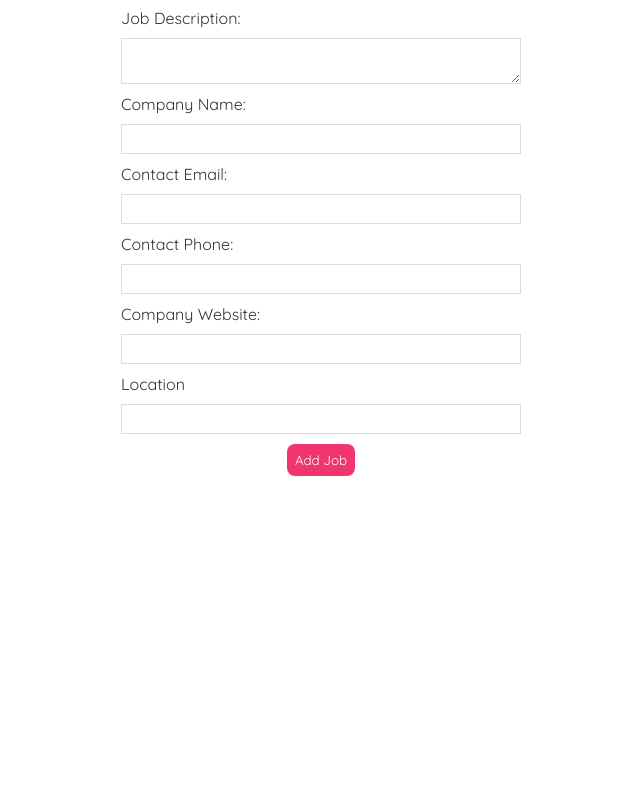
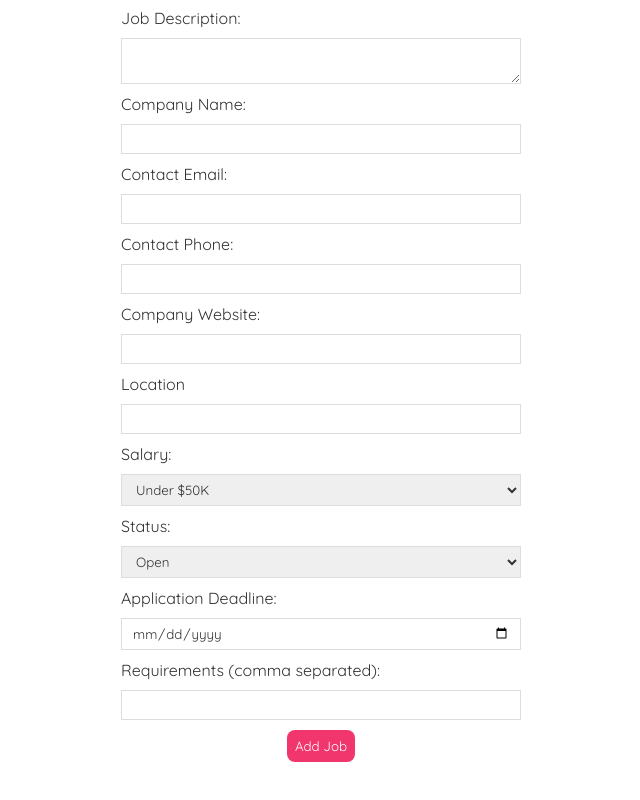
Before and after one commit to AaroSaila/metropolia-webdev-coding-marathon3, a React (Vite) app in the folder frontend/: page /jobs/add-job in a window 1280 px wide. Shown: the part 338-1138 px from the top of the page, without its empty margins (319-959 px from the left). Before the commit the page ends 874 px from the top, so only its background shows below. Built offline with nearby package versions, Linux system fonts and the light colour scheme; sample sign-in values are in the browser's storage.

Commit message:
Edit Signup

```diff
--- a/frontend/src/pages/AddJobPage.jsx
+++ b/frontend/src/pages/AddJobPage.jsx
@@ -8,12 +8,12 @@ const AddJobPage = () => {
   const [companyName, setCompanyName] = useState("");
   const [contactEmail, setContactEmail] = useState("");
   const [contactPhone, setContactPhone] = useState("");
-  const [website, setWebsite] = useState('');
-  const [location, setLocation] = useState('');
-  const [salary, setSalary] = useState('');
-  const [status, setStatus] = useState('open');
-  const [applicationDeadline, setApplicationDeadline] = useState('');
-  const [requirements, setRequirements] = useState('');
+  const [website, setWebsite] = useState("");
+  const [location, setLocation] = useState("");
+  const [salary, setSalary] = useState("");
+  const [status, setStatus] = useState("open");
+  const [applicationDeadline, setApplicationDeadline] = useState("");
+  const [requirements, setRequirements] = useState("");
 
   const user = JSON.parse(localStorage.getItem("user"));
   const token = user ? user.token : null;
@@ -58,7 +58,7 @@ const AddJobPage = () => {
       salary,
       status,
       applicationDeadline,
-      requirements: requirements.split(',').map(req => req.trim()),
+      requirements: requirements.split(",").map((req) => req.trim()),
     };
 
     const success = await addJob(newJob);
@@ -117,9 +117,55 @@ const AddJobPage = () => {
           onChange={(e) => setContactPhone(e.target.value)}
         />
         <label>Company Website:</label>
-        <input type="url" value={website} onChange={(e) => setWebsite(e.target.value)}></input>
+        <input
+          type="url"
+          value={website}
+          onChange={(e) => setWebsite(e.target.value)}
+        ></input>
         <label>Location</label>
-        <input type="text" value={location} onChange={ (e) => setLocation(e.target.value)}></input>
+        <input
+          type="text"
+          required
+          value={location}
+          onChange={(e) => setLocation(e.target.value)}
+        ></input>
+        <label>Salary:</label>
+        <select
+          name="salary"
+          required
+          value={salary}
+          onChange={(e) => setSalary(e.target.value)}
+        >
+          <option value="Under $50K">Under $50K</option>
+          <option value="$50K - 60K">$50K - $60K</option>
+          <option value="$60K - 70K">$60K - $70K</option>
+          <option value="$70K - 80K">$70K - $80K</option>
+          <option value="$80K - 90K">$80K - $90K</option>
+          <option value="$90K - 100K">$90K - $100K</option>
+          <option value="$100K - 125K">$100K - $125K</option>
+          <option value="$125K - 150K">$125K - $150K</option>
+          <option value="$150K - 175K">$150K - $175K</option>
+          <option value="$175K - 200K">$175K - $200K</option>
+          <option value="Over $200K">Over $200K</option>
+        </select>
+        <label>Status:</label>
+        <select value={status} onChange={(e) => setStatus(e.target.value)}>
+          <option value="open">Open</option>
+          <option value="closed">Closed</option>
+        </select>
+        <label>Application Deadline:</label>
+        <input
+          type="date"
+          value={applicationDeadline}
+          onChange={(e) => setApplicationDeadline(e.target.value)}
+        />
+        <label>Requirements (comma separated):</label>
+        <input
+          type="text"
+          value={requirements}
+          onChange={(e) => setRequirements(e.target.value)}
+        />
+
         <button type="submit">Add Job</button>
       </form>
     </div>
--- a/frontend/src/pages/Signup.jsx
+++ b/frontend/src/pages/Signup.jsx
@@ -6,7 +6,7 @@ import { useContext } from "react";
 import { AuthContext } from "../context/AuthContext";
 
 const Signup = () => {
-  const { setIsAuthenticated } = useContext(AuthContext)
+  const { setIsAuthenticated } = useContext(AuthContext);
   const navigate = useNavigate();
 
   const name = useField("text", true);
@@ -36,10 +36,10 @@ const Signup = () => {
       profilePicture: profilePicture.value,
     });
     if (!error) {
-      const user = JSON.parse(localStorage.getItem("user"))
+      const user = JSON.parse(localStorage.getItem("user"));
       if (user) {
-        setIsAuthenticated(true)
-        navigate("/")
+        setIsAuthenticated(true);
+        navigate("/");
       }
     }
   };
@@ -59,11 +59,18 @@ const Signup = () => {
         <label>Phone Number:</label>
         <input {...phoneNumber} />
         <label>Gender:</label>
-        <input {...gender} />
+        <select {...gender}>
+          <option value="Male">Male</option>
+          <option value="Female">Female</option>
+          <option value="Others">Others</option>
+        </select>
         <label>Date of Birth:</label>
         <input {...dateOfBirth} />
         <label>Membership Status:</label>
-        <input {...membershipStatus} />
+        <select {...membershipStatus}>
+          <option value="member">Member</option>
+          <option value="non-member">Non-Member</option>
+        </select>
 
         <label>Address:</label>
         <input {...address} />
```
